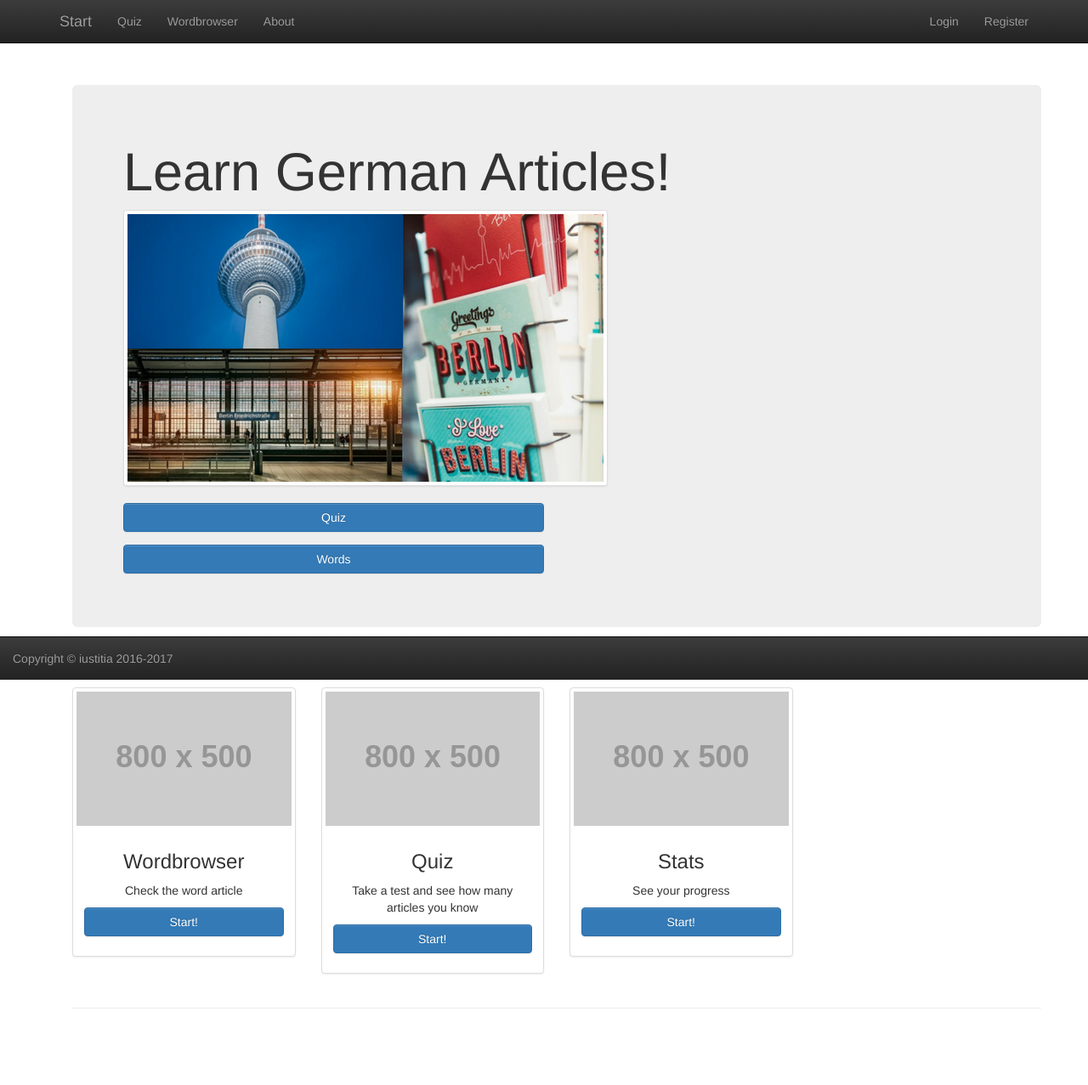
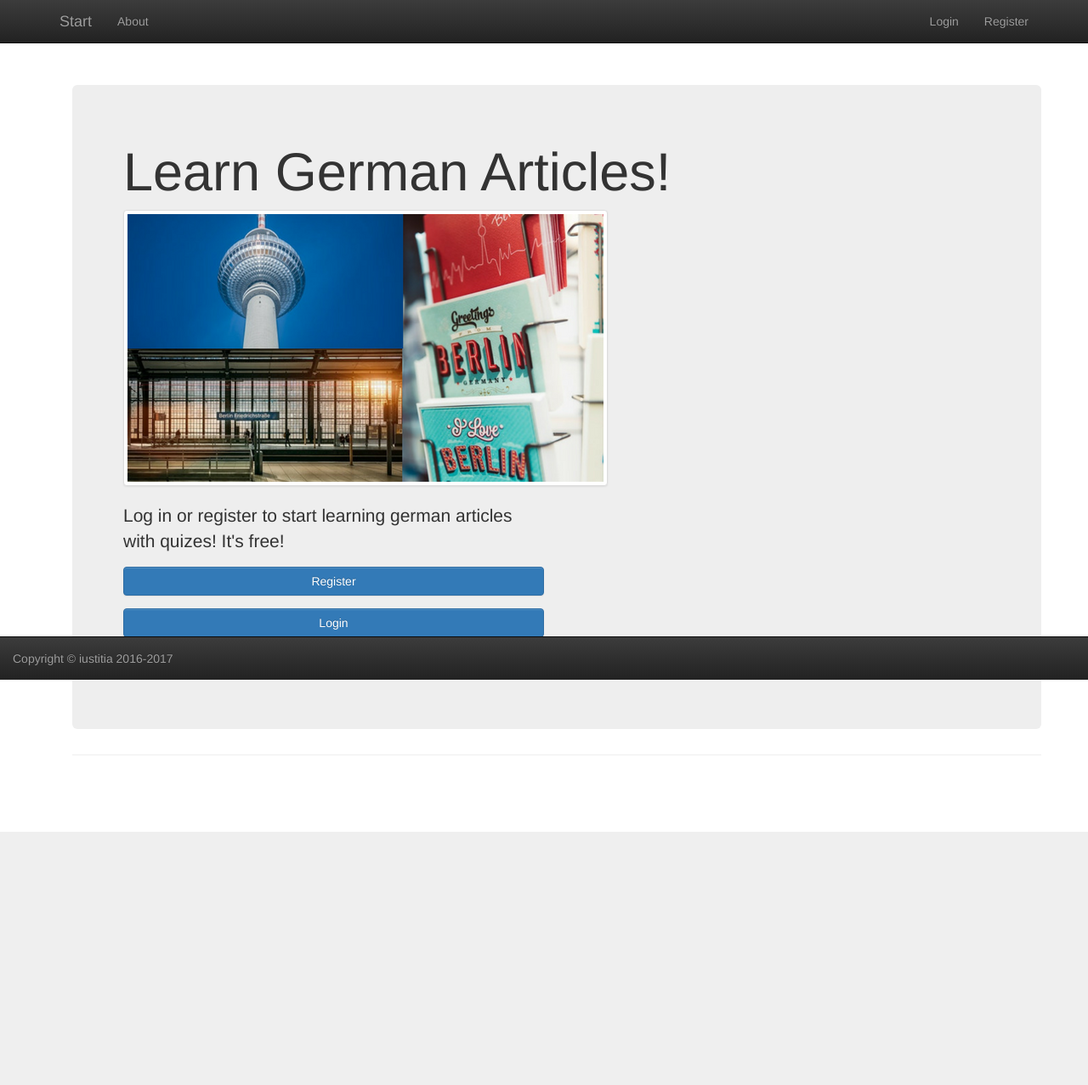
Before and after one commit to iustitia/garts, a Django app: page /pl/ in a window 1280 px wide. Shown: the whole page at 85% size. After the commit the page ends 979 px from the top, so only its background shows below. Run offline with Django 3.2, Linux system fonts and the light colour scheme; grey boxes labelled with a size stand in for pictures from a placeholder-image service; parts of the project's set-up code (start-up, migrations or seed data) failed here and were passed over; some libraries are stand-ins or nearby versions.

Commit message:
authorisation for words

```diff
--- a/home/templates/home/index.html
+++ b/home/templates/home/index.html
@@ -15,14 +15,21 @@
             <br/>
             <div class="row">
                 <div class="col-md-6 col-sm-6 hero-feature">
+                    {% if user.is_authenticated %}
                     <p><a href="/quiz/" class="btn btn-primary btn-large btn-block center">Quiz</a></p>
                     <p><a href="/wordbrowser/" class="btn btn-primary btn-large btn-block">{%  trans "Words" %}</a></p>
+                    {% else %}
+                    <p>{% blocktrans %}Log in or register to start learning german articles with quizes! It's free!{% endblocktrans %}</p>
+                    <p><a href="/register/" class="btn btn-primary btn-large btn-block center">{%  trans "Register" %}</a></p>
+                    <p><a href="/login/" class="btn btn-primary btn-large btn-block">{%  trans "Login" %}</a></p>
+                    <p>{% blocktrans %}Learn more about the project and author here:{% endblocktrans %} <a href="/about">{% trans "About" %}</a></p>
+                    {% endif %}
                 </div>
             </div>
         </header>
 
         <hr>
-
+{% comment %}
         <!-- Title -->
         <div class="row">
             <div class="col-lg-12">
@@ -77,5 +84,6 @@
         <!-- /.row -->
 
         <hr>
+{% endcomment %}
 
 {% endblock %}
--- a/templates/base.html
+++ b/templates/base.html
@@ -37,12 +37,14 @@
             <!-- Collect the nav links, forms, and other content for toggling -->
             <div class="collapse navbar-collapse" id="bs-example-navbar-collapse-1">
                 <ul class="nav navbar-nav">
+                    {% if user.is_authenticated %}
                     <li>
                         <a href="/quiz">{% trans "Quiz" %}</a>
                     </li>
                     <li>
                         <a href="/wordbrowser">{% trans "Wordbrowser" %}</a>
                     </li>
+                    {% endif %}
                     <li>
                         <a href="/about">{% trans "About" %}</a>
                     </li>
--- a/wordbrowser/urls.py
+++ b/wordbrowser/urls.py
@@ -1,8 +1,8 @@
 from django.conf.urls import url
 from . import views
+from django.contrib.auth.decorators import login_required
 
 urlpatterns = [
-    url(r'^$', views.index, name='index'),
-    url(r'^(?P<word_id>[0-9]+)/$', views.detail, name='detail'),
-    url(r'^lesson/(?P<word_id>[0-9]+)/$', views.lesson, name='lesson')
+    url(r'^$', login_required(views.index), name='index'),
+    url(r'^(?P<word_id>[0-9]+)/$', login_required(views.detail), name='detail'),
 ]
```
